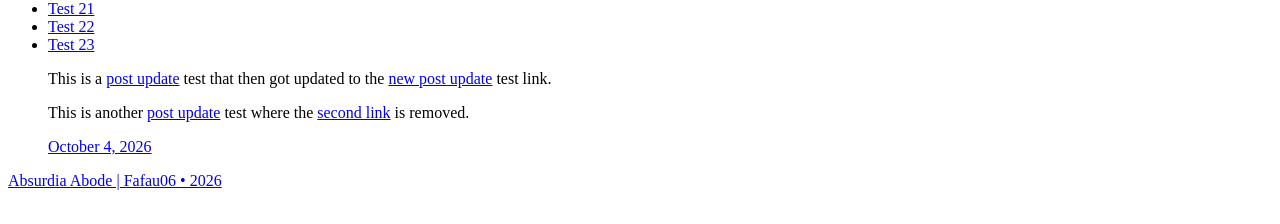
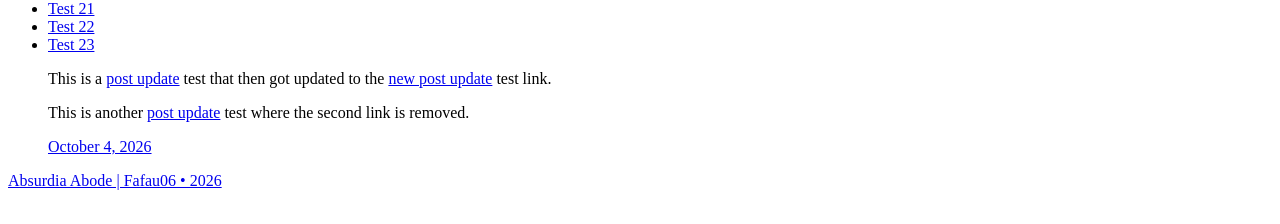
Before and after one commit to Fafau06/fafau06.github.io, a Jekyll site: the page built from webmention/rocks-test.md, in a window 1280 px wide. Shown: the part 673-897 px from the top of the page. Built offline with Jekyll 4.4.1, drawn with Linux system fonts in a browser that asks for light colours; a script that is not in the unit is left out.

Commit message:
Update rocks-test.md

```diff
--- a/webmention/rocks-test.md
+++ b/webmention/rocks-test.md
@@ -33,7 +33,7 @@ title: Webmention Test
     <li> <a class="u-in-reply-to" href="https://webmention.rocks/test/22">Test 22</a>
     <li> <a class="u-in-reply-to" href="https://webmention.rocks/test/23/page">Test 23</a>
   <p>This is a <a class="u-in-reply-to" href="https://webmention.rocks/update/1">post update</a> test that then got updated to the <a class="u-in-reply-to" href="https://webmention.rocks/update/1/part/2">new post update</a> test link.</p>
-  <p>This is another <a class="u-in-reply-to" href="https://webmention.rocks/update/2">post update</a> test where the <a class="u-in-reply-to" href="https://webmention.rocks/update/2/part/2">second link</a> is removed.</p>
+  <p>This is another <a class="u-in-reply-to" href="https://webmention.rocks/update/2">post update</a> test where the second link is removed.</p>
   <p>
       <a href="https://fafau06.github.io/webmention/rocks-test" class="u-url">
         <time class="dt-published" datetime="2026-10-04T08:30:00+0700">October 4, 2026</time>
```
